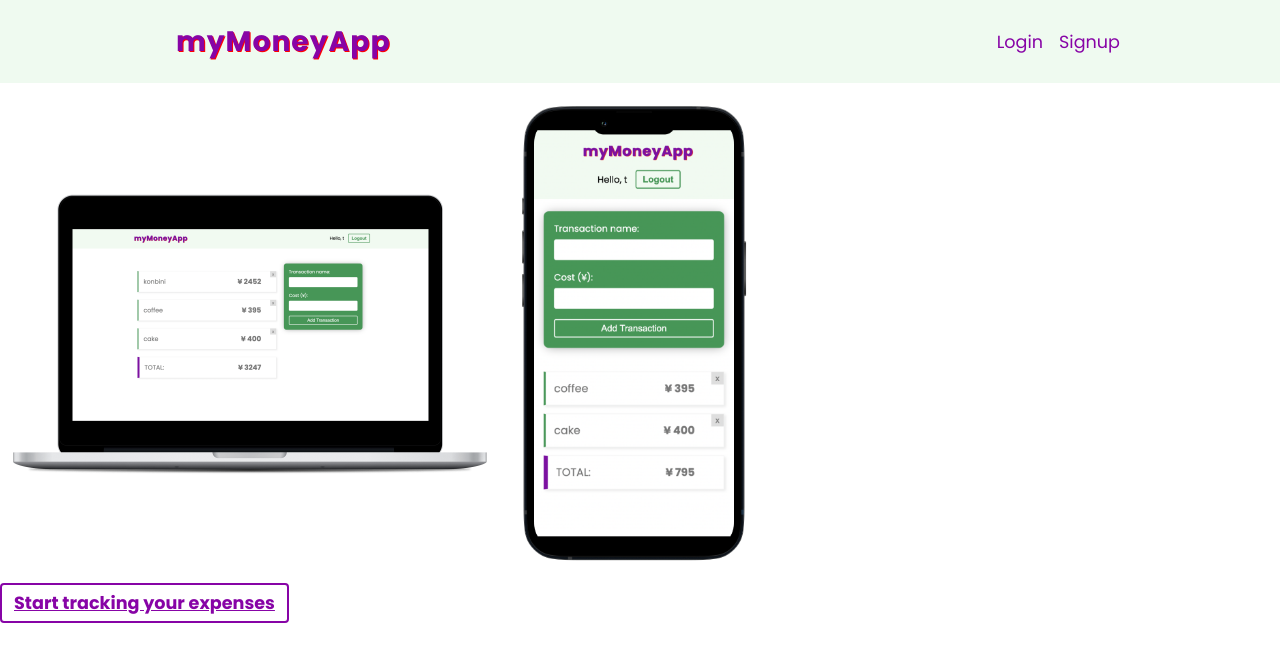
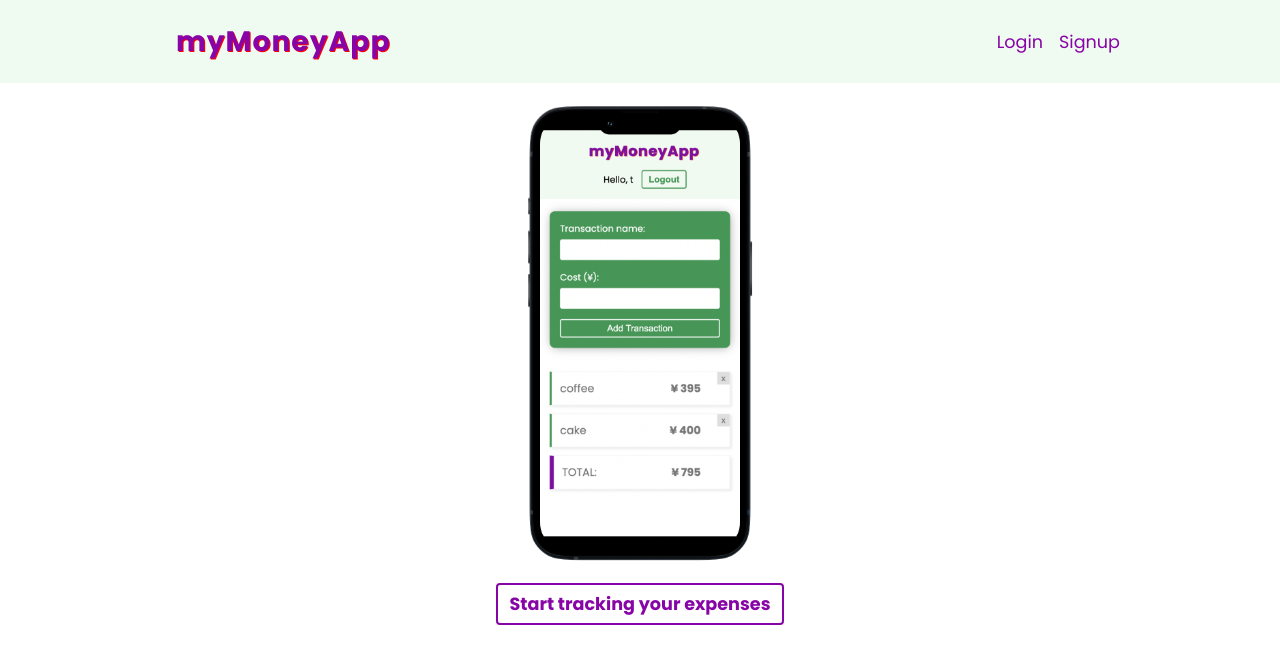
Before and after one commit to tirsop/finance-tracker, a React (Create React App) app: page / in a window 1280 px wide. Shown: the top 664 px of the page. Built offline with nearby package versions, Linux system fonts and the light colour scheme; no server answers.

Commit message:
add home page

```diff
--- a/src/index.css
+++ b/src/index.css
@@ -5,6 +5,9 @@ body {
   font-family: Poppins, sans-serif;
   margin: 0;
   font-size: 1.1em;
+}
+a {
+  text-decoration: none;
 }
 ul, li, p, h1, h2, h3, h4 {
   margin: 0;
--- a/src/pages/home/Home.js
+++ b/src/pages/home/Home.js
@@ -6,12 +6,9 @@ import styles from './Home.module.css'
 
 export default function Home() {
   return (
-    <>
-      <div className={styles.devices}>
-        <img className='devide' src="/img/mac-mockup.jpg" alt="" />
-        <img className='devide' src="/img/iphone-mockup.jpg" alt="" />
-      </div>
+    <div className={styles.home}>
+      <img className='' src="/img/iphone-mockup.jpg" alt="" />
       <Link className='btn-purple transactions-link' to="/transactions">Start tracking your expenses</Link>
-    </>
+    </div>
   )
 }
--- a/src/pages/home/Home.module.css
+++ b/src/pages/home/Home.module.css
@@ -1,10 +1,9 @@
-.devices img {
+.home {
+  display: flex;
+  flex-direction: column;
+  align-items: center;
+}
+.home img {
   width: auto;
   max-height: 500px;
 }
-
-.transacitions-link {
-  text-decoration: none;
-  display: inline-block;
-  margin: auto;
-}
```
